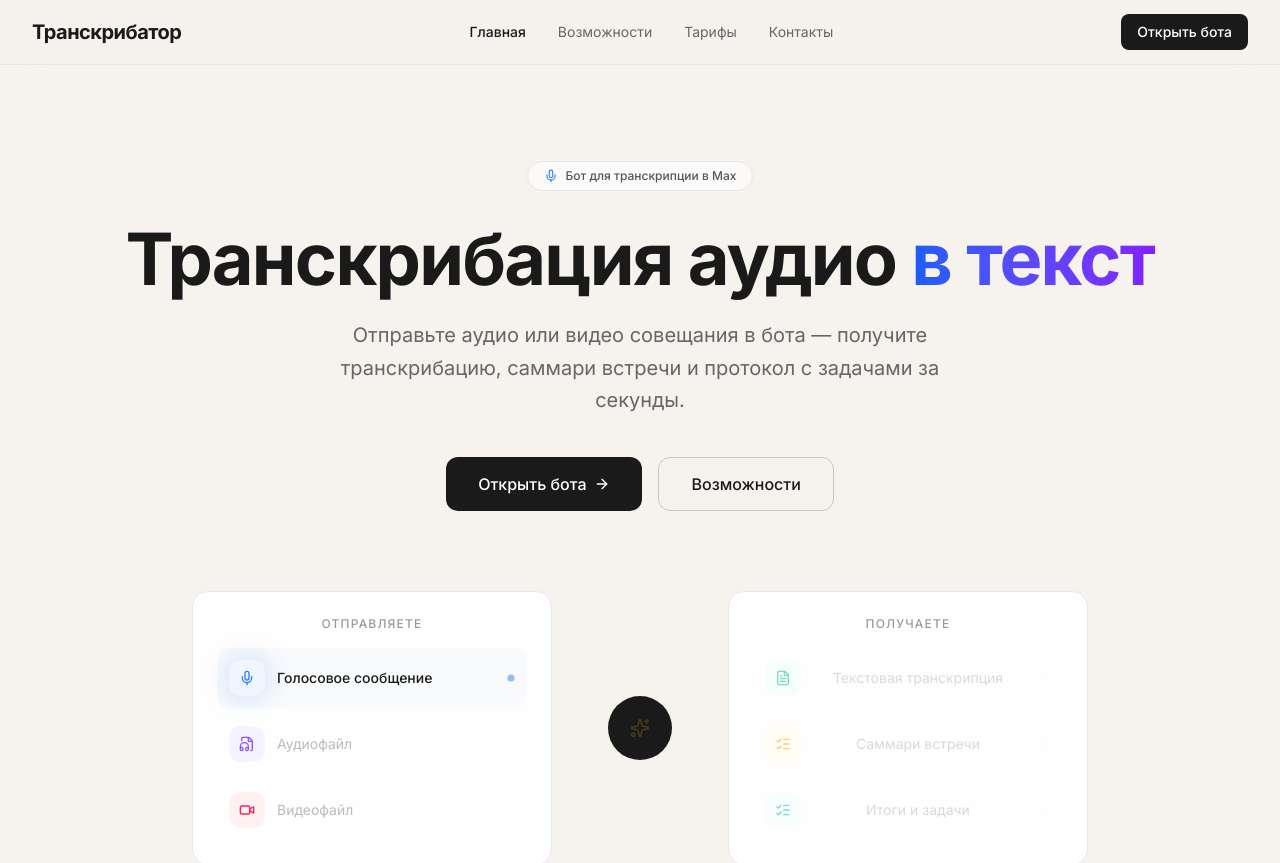
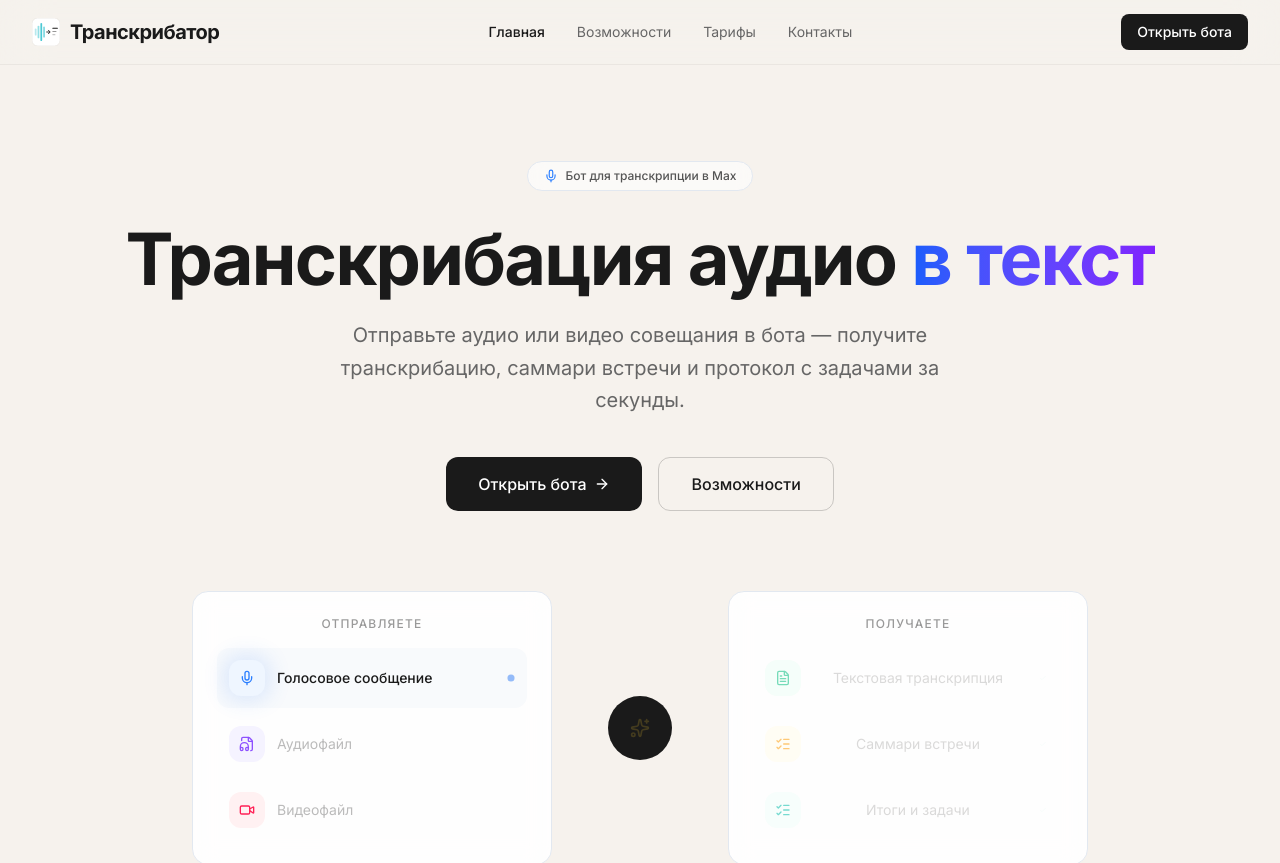
Before and after one commit to stroy-ai-org/site_transcriber, a Next.js app: page / in a window 1280 px wide. Shown: the top 863 px of the page. Built offline with nearby package versions, Linux system fonts and the light colour scheme.

Commit message:
feat: add logo (wave→text icon) as favicon and navbar logo

```diff
--- a/src/app/layout.tsx
+++ b/src/app/layout.tsx
@@ -16,6 +16,10 @@ const jetbrainsMono = JetBrains_Mono({
 });
 
 export const metadata: Metadata = {
+  icons: {
+    icon: "/logo.svg",
+    apple: "/logo.svg",
+  },
   title: "Транскрибатор — транскрибация аудио и видео в текст | AI-бот в Max",
   description: "Транскрибация аудио и видео в текст онлайн. AI-бот для транскрибации совещаний, саммари встреч и протоколов с задачами — в мессенджере Max. Распознавание речи с таймкодами и спикерами.",
   keywords: "транскрибация, транскрибация аудио, транскрибация видео, транскрибация аудио в текст, транскрибация онлайн, транскрибация совещаний, AI транскрибатор, саммари встречи, протокол совещания, распознавание речи",
--- a/src/components/Navbar.tsx
+++ b/src/components/Navbar.tsx
@@ -20,7 +20,8 @@ export function Navbar() {
   return (
     <header className="sticky top-0 z-50 bg-[#F6F2ED]/80 backdrop-blur-xl border-b border-[#1a1a1a]/5">
       <div className="max-w-7xl mx-auto px-6 lg:px-8 h-16 flex items-center justify-between">
-        <Link href="/" className="flex items-center gap-2">
+        <Link href="/" className="flex items-center gap-2.5">
+          <img src="/logo.svg" alt="Транскрибатор" width={28} height={28} />
           <span className="text-xl font-bold tracking-tight">Транскрибатор</span>
         </Link>
 
```
Also changed, not shown: public/logo-dark.svg (added), public/logo.svg (added).
